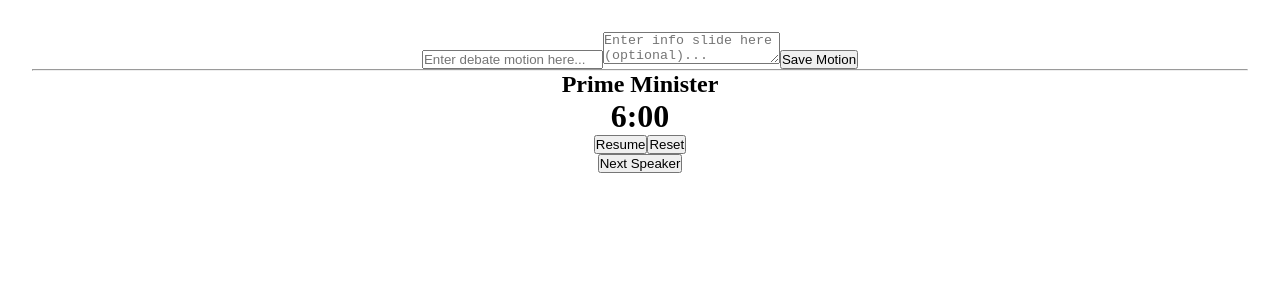
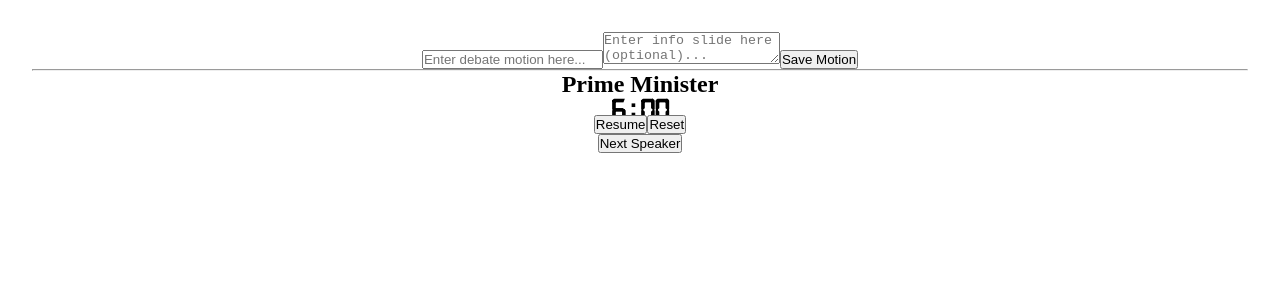
Before and after one commit to Pr1mor/CP-Motion, a React (Vite) app: page / in a window 1280 px wide. Shown: the top 300 px of the page. Built offline with nearby package versions, Linux system fonts and the light colour scheme.

Commit message:
Added Digital-7-mono font

```diff
--- a/src/components/Timer/CountDownTimer.css
+++ b/src/components/Timer/CountDownTimer.css
@@ -0,0 +1,10 @@
+@font-face {
+	font-family: "Digital-7-mono";
+	src: url("../../assets/fonts/digital-7.mono.ttf") format("truetype");
+	font-weight: normal;
+	font-style: normal;
+}
+
+.digital-clock {
+	font-family: "Digital-7-mono", monospace;
+}
--- a/src/components/Timer/CountDownTimer.jsx
+++ b/src/components/Timer/CountDownTimer.jsx
@@ -1,5 +1,6 @@
 import React, { useEffect, useState } from "react";
 import FormatTime from "./FormatTime";
+import "./CountDownTimer.css";
 
 export default function CountDownTimer({ initialSeconds }) {
 	const [timeLeft, setTimeLeft] = useState(initialSeconds);
--- a/src/components/Timer/FormatTime.jsx
+++ b/src/components/Timer/FormatTime.jsx
@@ -8,7 +8,7 @@ export default function FormatTime({ seconds }) {
 	const formattedSeconds = String(remainingSeconds).padStart(2, "0");
 
 	return (
-		<h1>
+		<h1 className="digital-clock">
 			{minutes}:{formattedSeconds}
 		</h1>
 	);
```
Also changed, not shown: src/assets/fonts/digital-7.mono.ttf (added).
